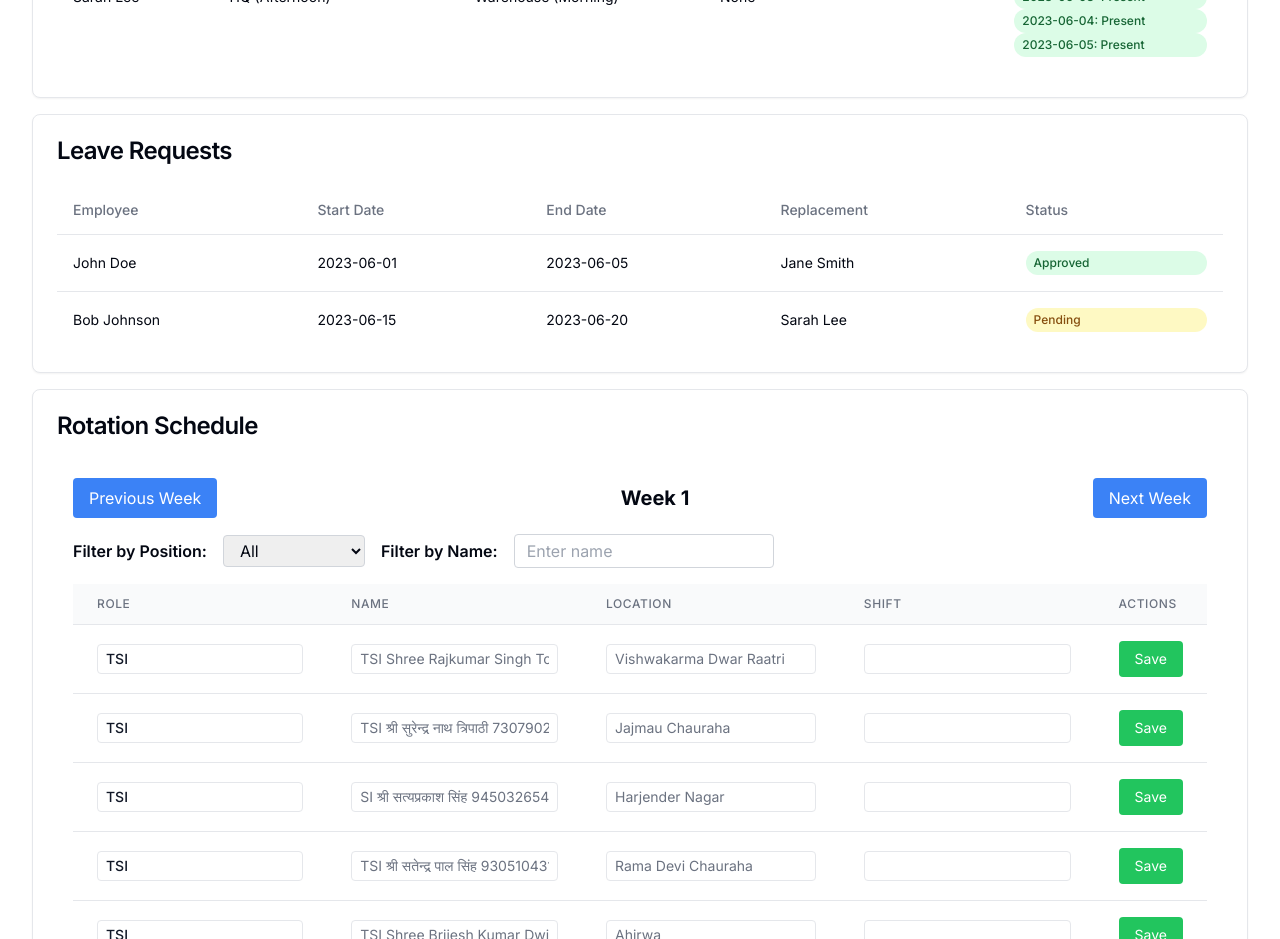
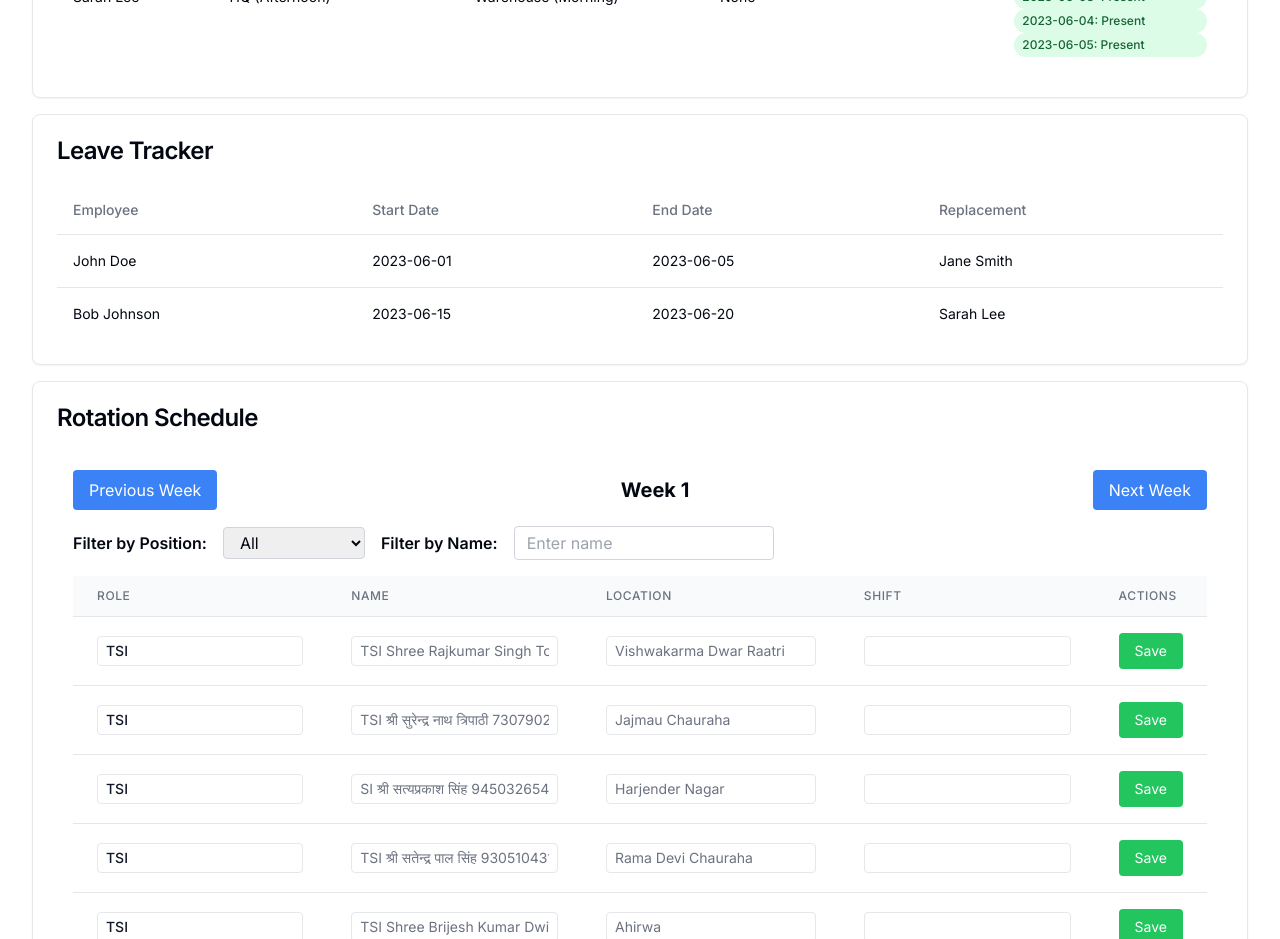
Before and after one commit to Tejaswgupta/hrms, a Next.js app: page /admin in a window 1280 px wide. Shown: the part 860-1799 px from the top of the page. Built offline with nearby package versions, Linux system fonts and the light colour scheme.

Commit message:
leave tracker

```diff
--- a/components/component/LeaveRequestsList.tsx
+++ b/components/component/LeaveRequestsList.tsx
@@ -24,7 +24,7 @@ const LeaveRequestsList: React.FC<Props> = ({ leaveRequests, employees }) => {
           <TableHead>Start Date</TableHead>
           <TableHead>End Date</TableHead>
           <TableHead>Replacement</TableHead>
-          <TableHead>Status</TableHead>
+          {/* <TableHead>Status</TableHead> */}
         </TableRow>
       </TableHeader>
       <TableBody>
@@ -34,7 +34,7 @@ const LeaveRequestsList: React.FC<Props> = ({ leaveRequests, employees }) => {
             <TableCell>{request.start}</TableCell>
             <TableCell>{request.end}</TableCell>
             <TableCell>{request.replacement}</TableCell>
-            <TableCell>
+            {/* <TableCell>
               <div
                 className={`px-2 py-1 rounded-full text-xs font-medium ${
                   request.status === "Approved"
@@ -44,7 +44,7 @@ const LeaveRequestsList: React.FC<Props> = ({ leaveRequests, employees }) => {
               >
                 {request.status}
               </div>
-            </TableCell>
+            </TableCell> */}
           </TableRow>
         ))}
       </TableBody>
--- a/components/component/admin-dashboard.tsx
+++ b/components/component/admin-dashboard.tsx
@@ -130,7 +130,7 @@ export function AdminDashboard() {
                             <EmployeeTable employees={employees} />
                         <Card className='my-4'>
                             <CardHeader >
-                                <CardTitle >Leave Requests</CardTitle>
+                                <CardTitle >Leave Tracker</CardTitle>
                             </CardHeader>
                             <CardContent>
                                 <LeaveRequestsList leaveRequests={leaveRequests} employees={employees} />
```
